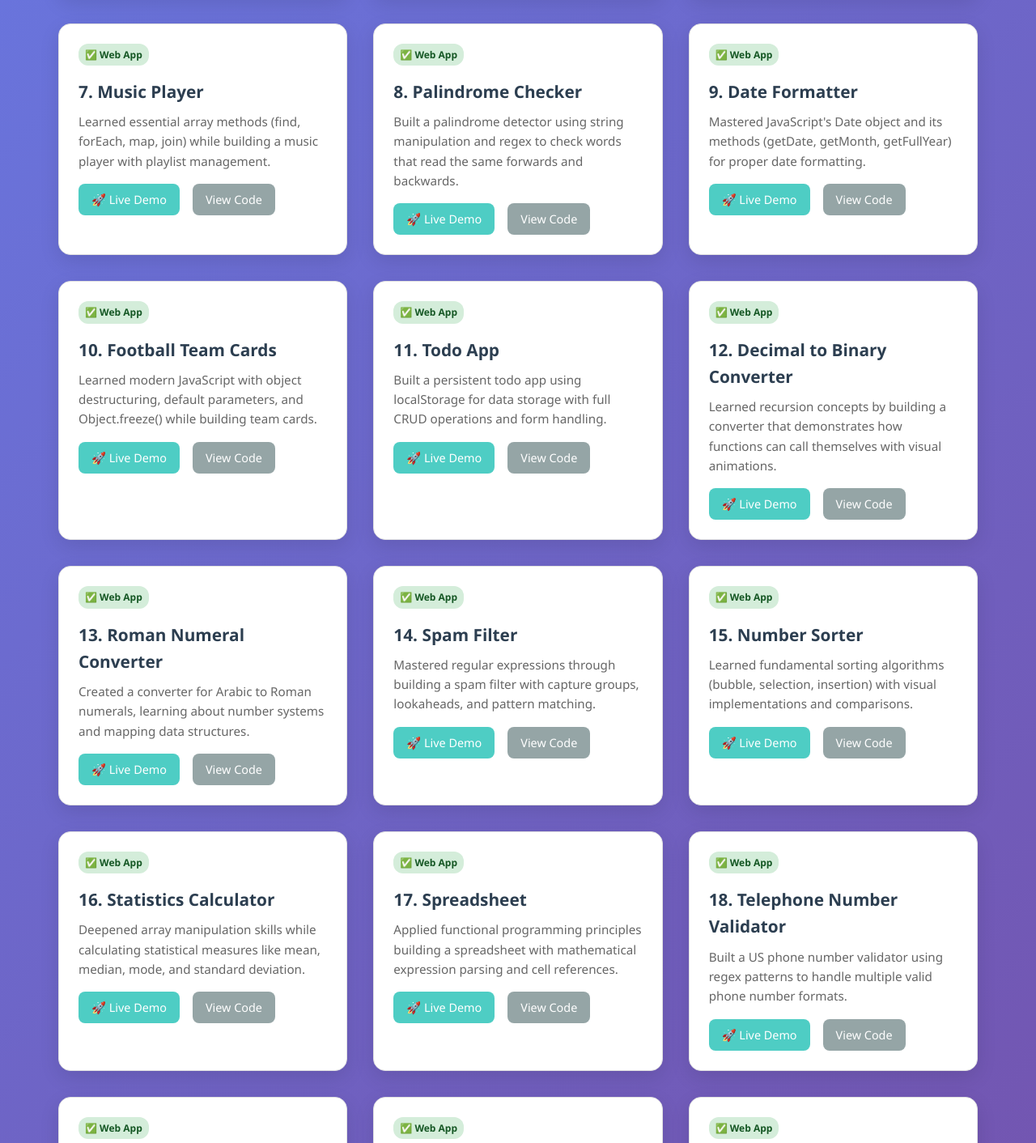
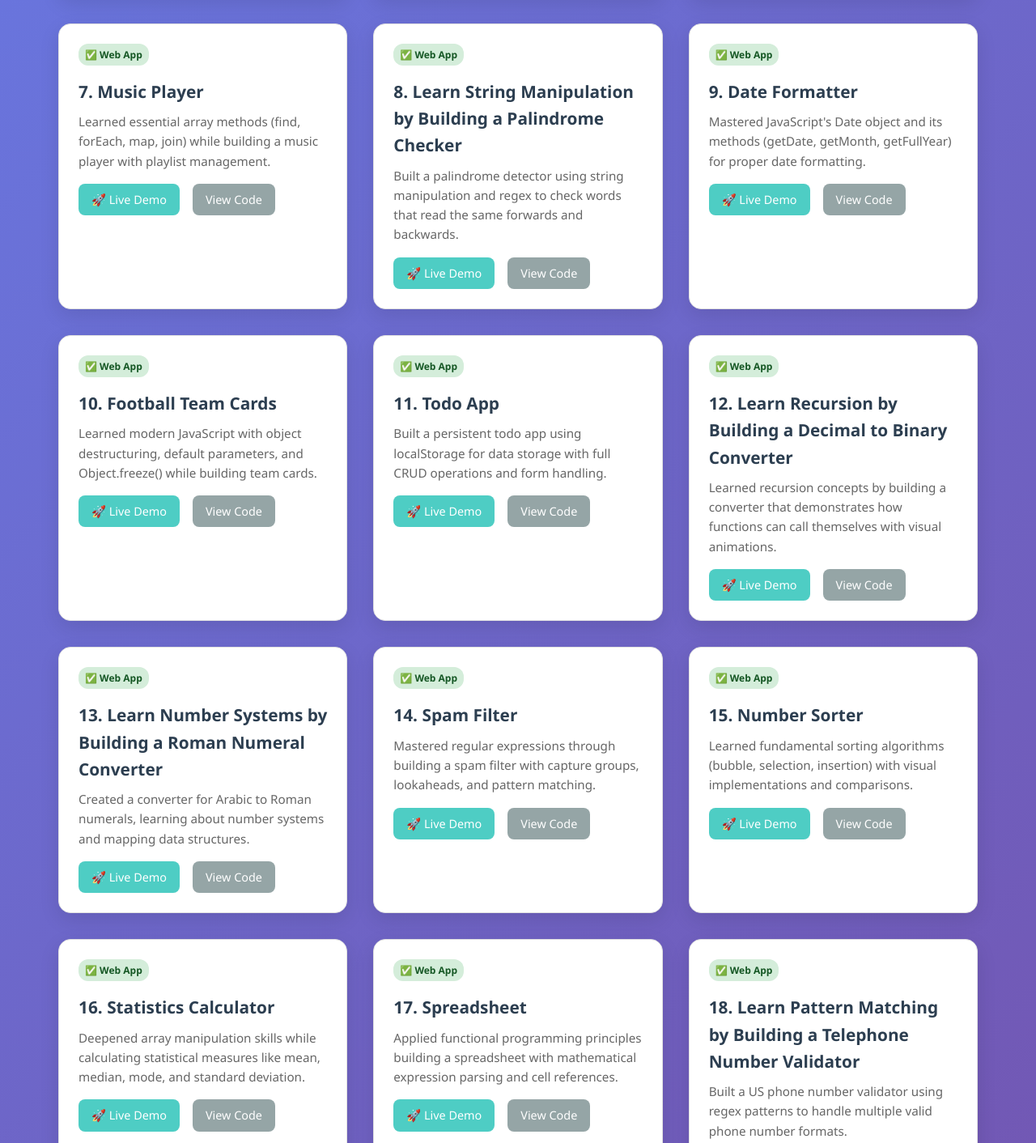
Before and after one commit to laizu58340/javascript-dsa-playground, a plain HTML site: page index.html in a window 1280 px wide. Shown: the part 903-2315 px from the top of the page at 81% size. Drawn offline with Linux system fonts and the light colour scheme.

Commit message:
Reorganize projects chronologically and standardize titles format

```diff
--- a/index.html
+++ b/index.html
@@ -365,7 +365,7 @@
 
         <div class="project-card">
           <span class="status-badge status-complete">✅ Web App</span>
-          <div class="project-title">8. Palindrome Checker</div>
+          <div class="project-title">8. Learn String Manipulation by Building a Palindrome Checker</div>
           <div class="project-description">
             Built a palindrome detector using string manipulation and regex to
             check words that read the same forwards and backwards.
@@ -465,7 +465,7 @@
 
         <div class="project-card">
           <span class="status-badge status-complete">✅ Web App</span>
-          <div class="project-title">12. Decimal to Binary Converter</div>
+          <div class="project-title">12. Learn Recursion by Building a Decimal to Binary Converter</div>
           <div class="project-description">
             Learned recursion concepts by building a converter that demonstrates
             how functions can call themselves with visual animations.
@@ -490,7 +490,7 @@
 
         <div class="project-card">
           <span class="status-badge status-complete">✅ Web App</span>
-          <div class="project-title">13. Roman Numeral Converter</div>
+          <div class="project-title">13. Learn Number Systems by Building a Roman Numeral Converter</div>
           <div class="project-description">
             Created a converter for Arabic to Roman numerals, learning about
             number systems and mapping data structures.
@@ -615,7 +615,7 @@
 
         <div class="project-card">
           <span class="status-badge status-complete">✅ Web App</span>
-          <div class="project-title">18. Telephone Number Validator</div>
+          <div class="project-title">18. Learn Pattern Matching by Building a Telephone Number Validator</div>
           <div class="project-description">
             Built a US phone number validator using regex patterns to handle
             multiple valid phone number formats.
@@ -715,7 +715,7 @@
 
         <div class="project-card">
           <span class="status-badge status-complete">✅ Web App</span>
-          <div class="project-title">22. Cash Register</div>
+          <div class="project-title">22. Learn Business Logic by Building a Cash Register</div>
           <div class="project-description">
             Implemented complex business logic for calculating change, managing
             cash drawer inventory, and handling transactions.
@@ -790,7 +790,7 @@
 
         <div class="project-card">
           <span class="status-badge status-complete">✅ Web App</span>
-          <div class="project-title">25. RPG Creature Search</div>
+          <div class="project-title">25. Learn API Integration by Building an RPG Creature Search App</div>
           <div class="project-description">
             Final project combining API integration, data fetching, error
             handling, and responsive UI for creature searches.
```
Also changed, not shown: 1 other file.
